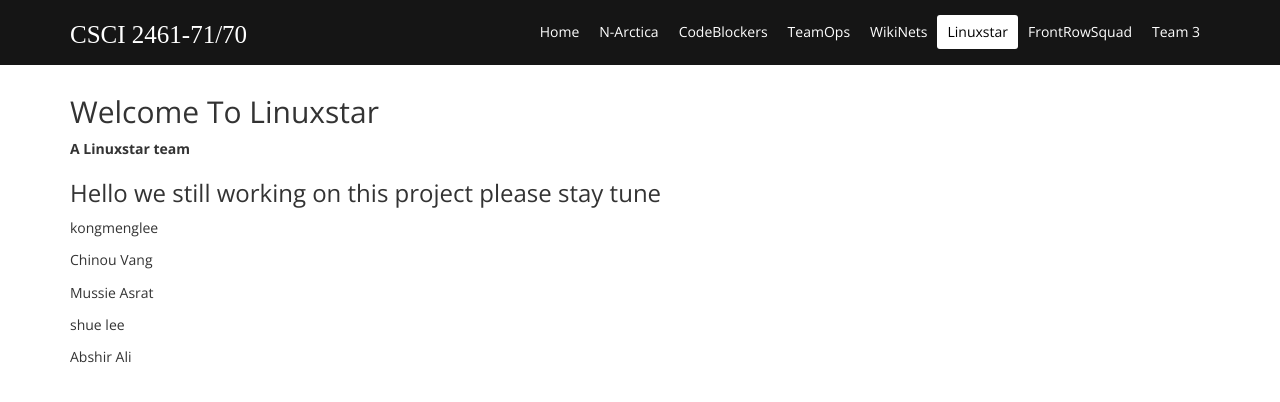
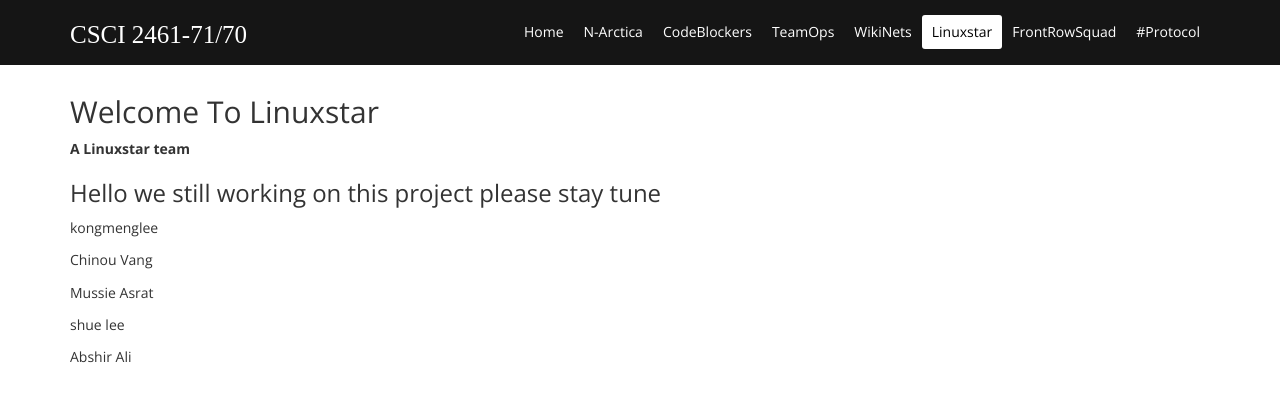
Before and after one commit to taimaishuze/Linux-Project-Repository, a plain HTML site: page linuxstar.html in a window 1280 px wide. Drawn offline with nearby package versions, Linux system fonts and the light colour scheme.

Commit message:
Updated line # 37
<li><a href="#Protocol.html">#Protocol</a></li>

```diff
--- a/linuxstar.html
+++ b/linuxstar.html
@@ -34,7 +34,7 @@
                         <li><a href="wikinets.html">WikiNets</a></li>
                         <li class="active"><a href="linuxstar.html">Linuxstar</a></li>
                         <li><a href="FrontRowSquad.html">FrontRowSquad</a></li>
-                        <li><a href="team3.html">Team 3</a></li>
+                        <li><a href="#Protocol.html">#Protocol</a></li>
                     </ul>
                 </div>
             </div><!--/.container-->
```
